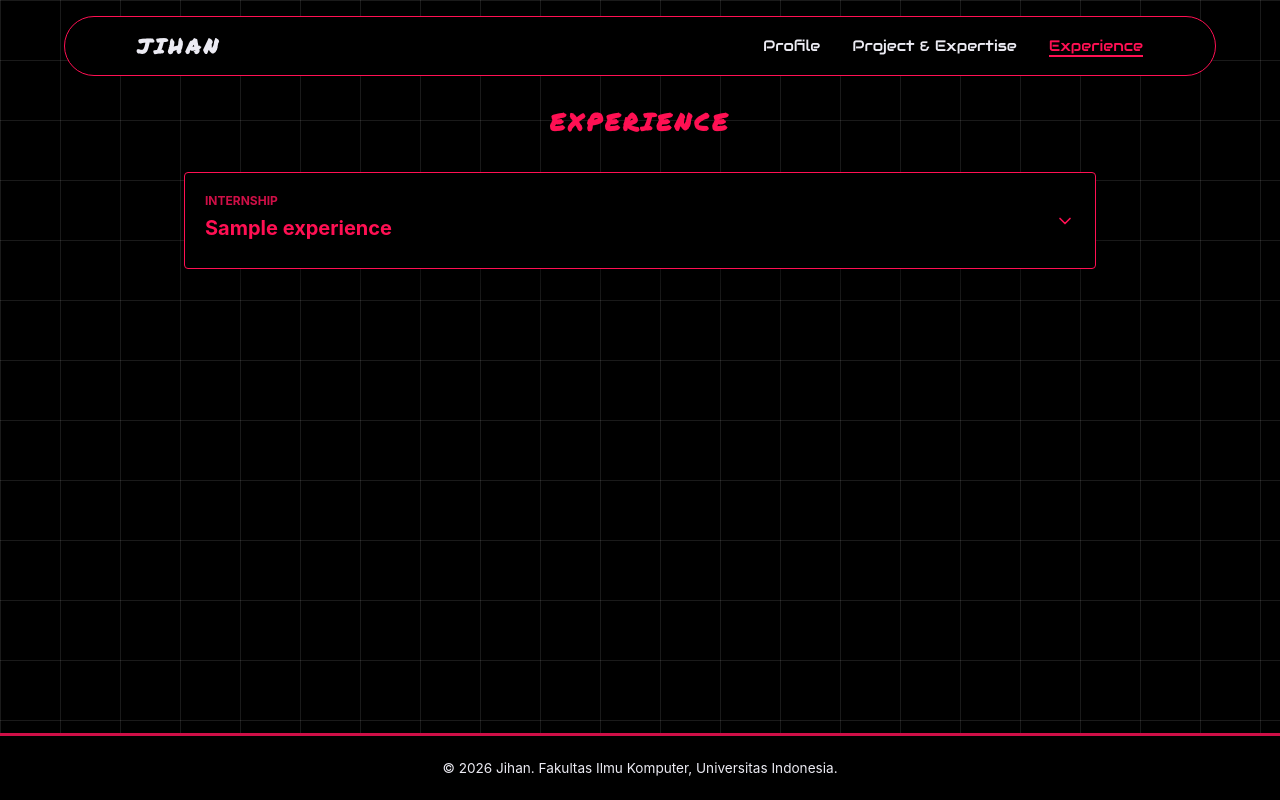
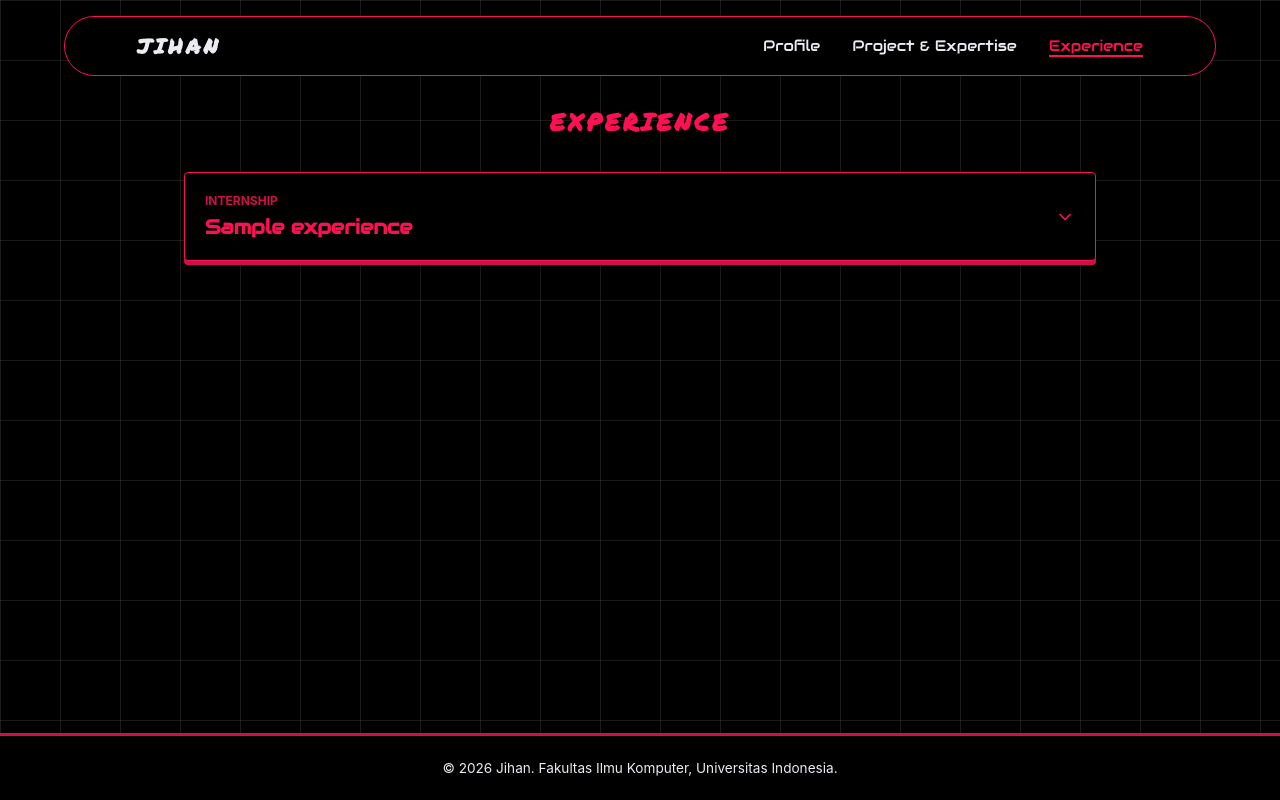
Before and after one commit to JihanN-arch/myportofolio-pbp, a Django app: page /experience/ in a window 1280 px wide. Run offline with Django 5.2, Linux system fonts and the light colour scheme; tables that the repository leaves empty hold one stand-in row (values such as "Sample post"); some web fonts are replaced.

Commit message:
style(experience):merapihkan layout dan styling experience card

```diff
--- a/static/css/style.css
+++ b/static/css/style.css
@@ -12,6 +12,7 @@
   --red: #cf0f47;
   --pink-red: #ff1053;
   --green: #78bc61;
+  --green-dark: #568c45;
   --white: #ecebf3;
   --gold: #eec170;
 
@@ -561,7 +562,7 @@ h1,
   background-color: var(--black);
   border: 1px solid var(--pink-red);
   border-radius: 4px;
-  box-shadow: 0 14px 28px -8px rgba(0, 0, 0, 0.55);
+  box-shadow: 0 4px 0px 0px var(--red);
   transition:
     transform 0.25s ease,
     box-shadow 0.25s ease,
@@ -569,18 +570,22 @@ h1,
 }
 .experience-card:hover {
   transform: translateY(-4px);
-  box-shadow: 0 20px 36px -10px rgba(0, 0, 0, 0.65);
+  box-shadow: 0 8px 0px 0px var(--red);
 }
 .experience-card:nth-child(even) {
   border: 1px solid var(--green);
   color: var(--green);
 }
 
+.experience-card:nth-child(even):hover {
+  transform: translateY(-4px);
+  box-shadow: 0 8px 0px 0px var(--green-dark);
+}
+
 .experience-toggle {
   display: flex;
   align-items: center;
   justify-content: space-between;
-  gap: 0.75rem;
   width: 100%;
   padding: 0;
   color: inherit;
@@ -594,6 +599,7 @@ h1,
 .experience-header {
   display: flex;
   flex-direction: column;
+  gap: 0.4rem;
 }
 
 .experience-category {
@@ -604,8 +610,9 @@ h1,
 }
 
 .experience-card h2 {
-  margin: 0.5rem 0;
+  margin: 0;
   font-size: var(--fs-h3);
+  font-family: "Audiowide", sans-serif;
 }
 
 .experience-arrow {
@@ -617,6 +624,19 @@ h1,
 
 .experience-toggle[aria-expanded="true"] .experience-arrow {
   transform: rotate(180deg);
+}
+
+.line-breaker {
+  display: block;
+  height: 1px;
+  background-color: var(--red);
+  transform: scaleX(0);
+  transform-origin: center;
+  transition: transform 0.8s ease;
+}
+
+.experience-card.is-open .line-breaker {
+  transform: scaleX(1);
 }
 
 /* acordion */
@@ -631,6 +651,9 @@ h1,
 }
 
 .experience-inner-detail {
+  display: flex;
+  flex-direction: column;
+  gap: 0.8rem;
   overflow: hidden;
 }
 
@@ -642,11 +665,13 @@ h1,
 .empty-state {
   color: var(--pink-red);
   font-size: var(--fs-body);
+  font-weight: 500;
 }
+
 .experience-status {
   font-size: var(--fs-small);
-  font-weight: 600;
-  opacity: 0.85;
+  color: var(--red);
+  font-weight: 700;
 }
 
 /** RESPONSIVE */
--- a/templates/experience.html
+++ b/templates/experience.html
@@ -18,14 +18,14 @@
           </div>
           <i data-lucide="chevron-down" class="experience-arrow"></i>
         </button>
-
         <div class="experience-detail" id="experience-detail-{{ forloop.counter }}">
           <div class="experience-inner-detail">
+            <span class="line-breaker"></span>
             <p class="experience-description">{{ experience.description }}</p>
             {% if experience.is_ongoing %}
             <p class="experience-status">Sedang berlangsung</p>
             {% else %}
-            <p class="experience-status">{{ experience.started_at}} - {{experience.ended_at}}</p>
+            <p class="experience-status">{{ experience.started_at }} - {{ experience.ended_at }}</p>
             {% endif %}
           </div>
         </div>
```
